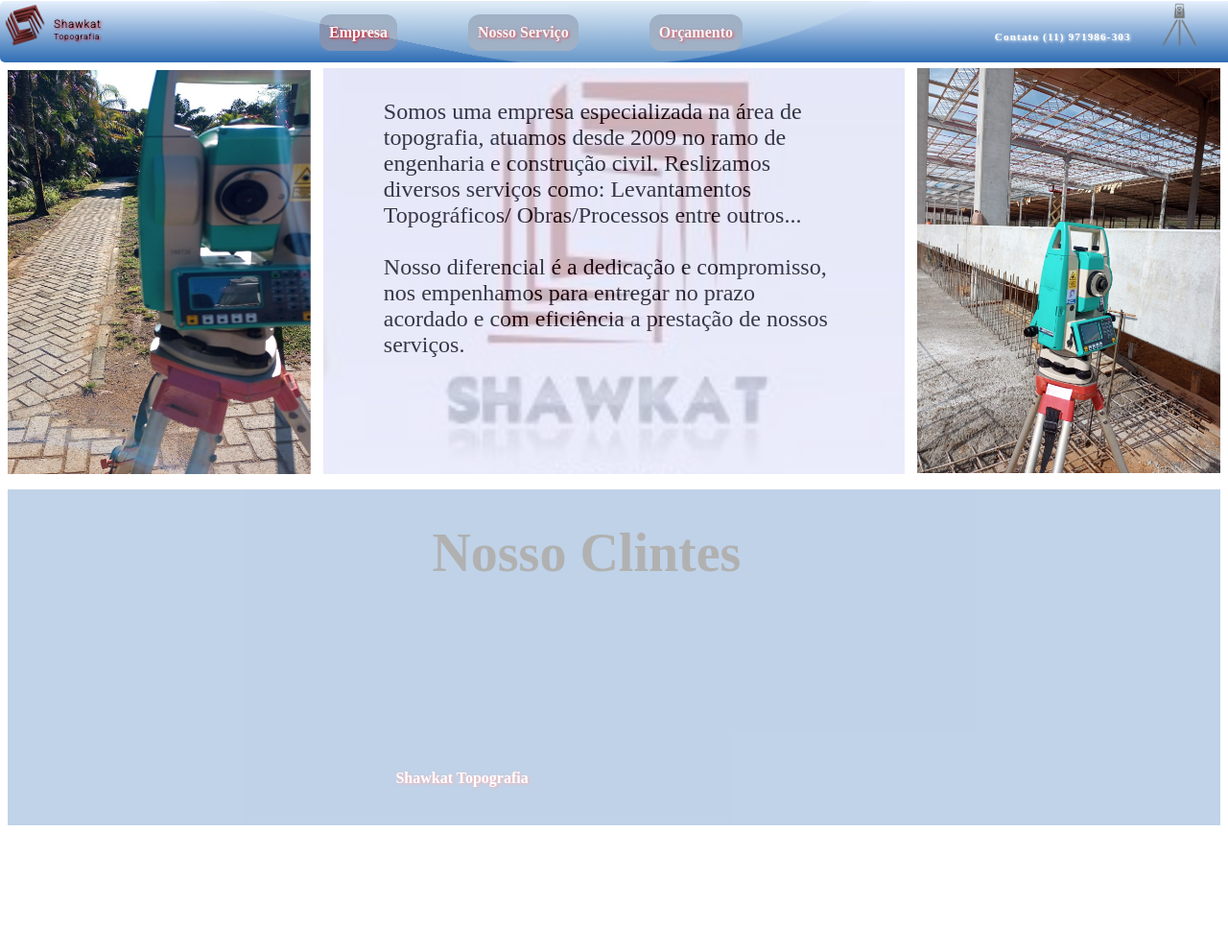
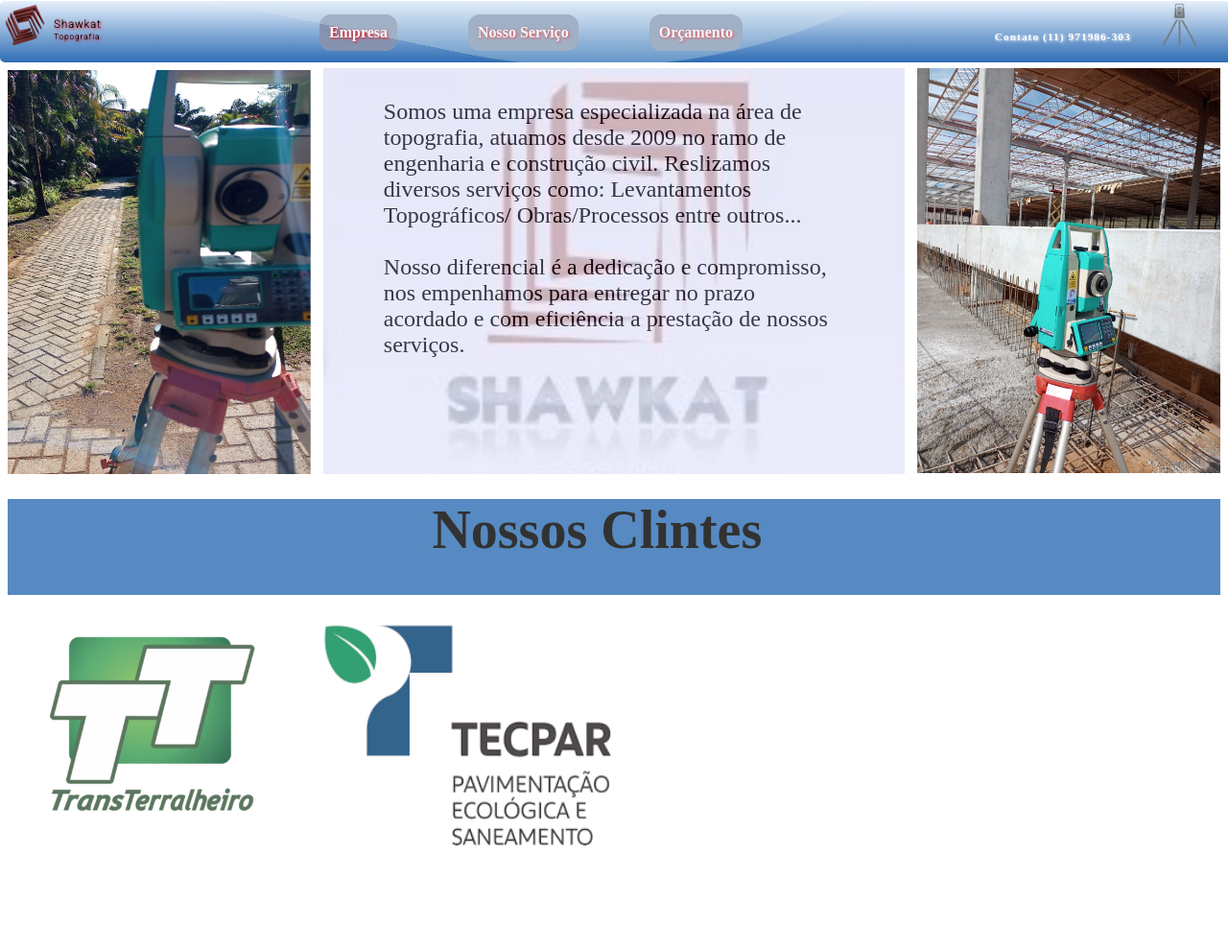
Before and after one commit to MahmoudAlslman/shtopo.github.io, a plain HTML site: page index.html in a window 1280 px wide. Shown: the top 991 px of the page at 96% size. Drawn offline with Linux system fonts and the light colour scheme; a script that the page names is missing; a web font is replaced by a local one.

Commit message:
nossos clinte - estou fazendo o parte do Nosso clinte coloquei dois com locakidade serta so CSS

```diff
--- a/BG.css
+++ b/BG.css
@@ -49,6 +49,9 @@
 .nossosClintes{
 
   background-color: #2e6db4 ;
-  opacity: 0.3;
+  opacity: 0.8;
+
+  height: 100px;
+  width: 100%;
 
 }
--- a/index.html
+++ b/index.html
@@ -89,10 +89,15 @@
 
 
         <nav class="nossosClintes">
-            <h6 class="nossosClintes--h6" > Nosso Clintes</h6>
+            <h6 class="nossosClintes--h6" > Nossos Clintes</h6>
 
-            <div id="habitissimo-habitissimo_profile"><a href="https://empresas.habitissimo.com.br/pro/topografo-desinista">Shawkat Topografia</a><script src="https://api.habitissimo.com.br/widget/habitissimo_profile/topografo-desinista.js"></script></div>
+            <!--
 
+                <div id="habitissimo-habitissimo_comments"><a href="https://empresas.habitissimo.com.br/pro/topografo-desinista">Shawkat Topografia</a><script src="https://api.habitissimo.com.br/widget/habitissimo_comments/topografo-desinista.js"></script></div>
+            -->
+               <a  href="https://transterralheiro.com.br/"><img class="img-TT" src="/pic/Logo-TT-2-300x233.png" alt="TT logo"> </a>
+
+               <a  href="https://transterralheiro.com.br/"><img class="img-tecpar" src="/pic/Logo-Tecpar.png" width="300px" height="233" alt="Tecpar logo"> </a>
         </nav>
 
 
--- a/styles.css
+++ b/styles.css
@@ -93,8 +93,10 @@
 
 .nossosClintes {
 
-  padding-top: 350px;
-  MARGIN-TOP: -21%;
+  margin-top: 84px;
+  padding-top: 0px;
+
+
 }
 
 .nossosClintes--h6 {
@@ -109,10 +111,17 @@
 }
 
 
-#habitissimo-habitissimo_profile {
 
+#habitissimo-habitissimo_comments {
 
-  margin-top: -25%;
-  margin-right: 29%;
-  margin-left: 32%;
+ margin-top: -39%;
+ margin-left: 74%;
 }
+
+.img-TT {
+  margin: -36% 29% 52% 0%;
+}
+
+.img-tecpar {
+  margin: -70% 22% 53% 26%;
+}
```
Also changed, not shown: pic/Logo-TT-2-300x233.png (added), pic/Logo-Tecpar.png (added).
